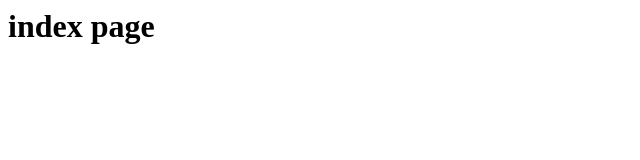
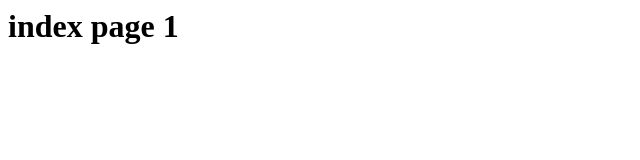
Before and after one commit to sravanthvemuri11/gitbatch, a plain HTML site: page index.html in a window 1280 px wide. Shown: the full height of the page, 0-640 px from the left. Drawn offline with Linux system fonts and the light colour scheme.

Commit message:
new index added

```diff
--- a/index.html
+++ b/index.html
@@ -1 +1 @@
-<h1>index page</h1>
+<h1>index page 1</h1>
```
